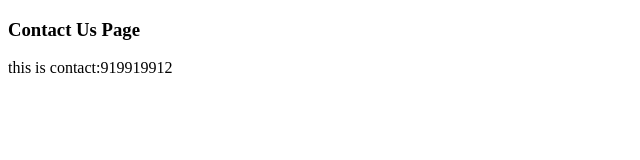
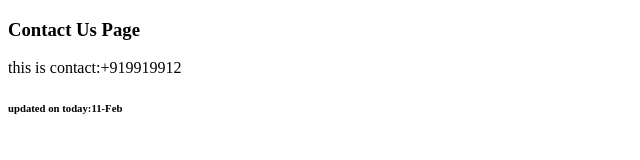
Before and after one commit to fitnessmaker/DevOps-Test, a plain HTML site: page Contact.html in a window 1280 px wide. Shown: the whole page, without its empty margins (0-640 px from the left). Drawn offline with Linux system fonts and the light colour scheme.

Commit message:
11 Feb added files-2

```diff
--- a/Contact.html
+++ b/Contact.html
@@ -7,6 +7,7 @@
 </head>
 <body>
     <h3>Contact Us Page</h3>
-    <p>this is contact:919919912</p>
+    <p>this is contact:+919919912</p>
+    <h6>updated on today:11-Feb</h6>
 </body>
 </html>
```
Also changed, not shown: file2.txt (added).
